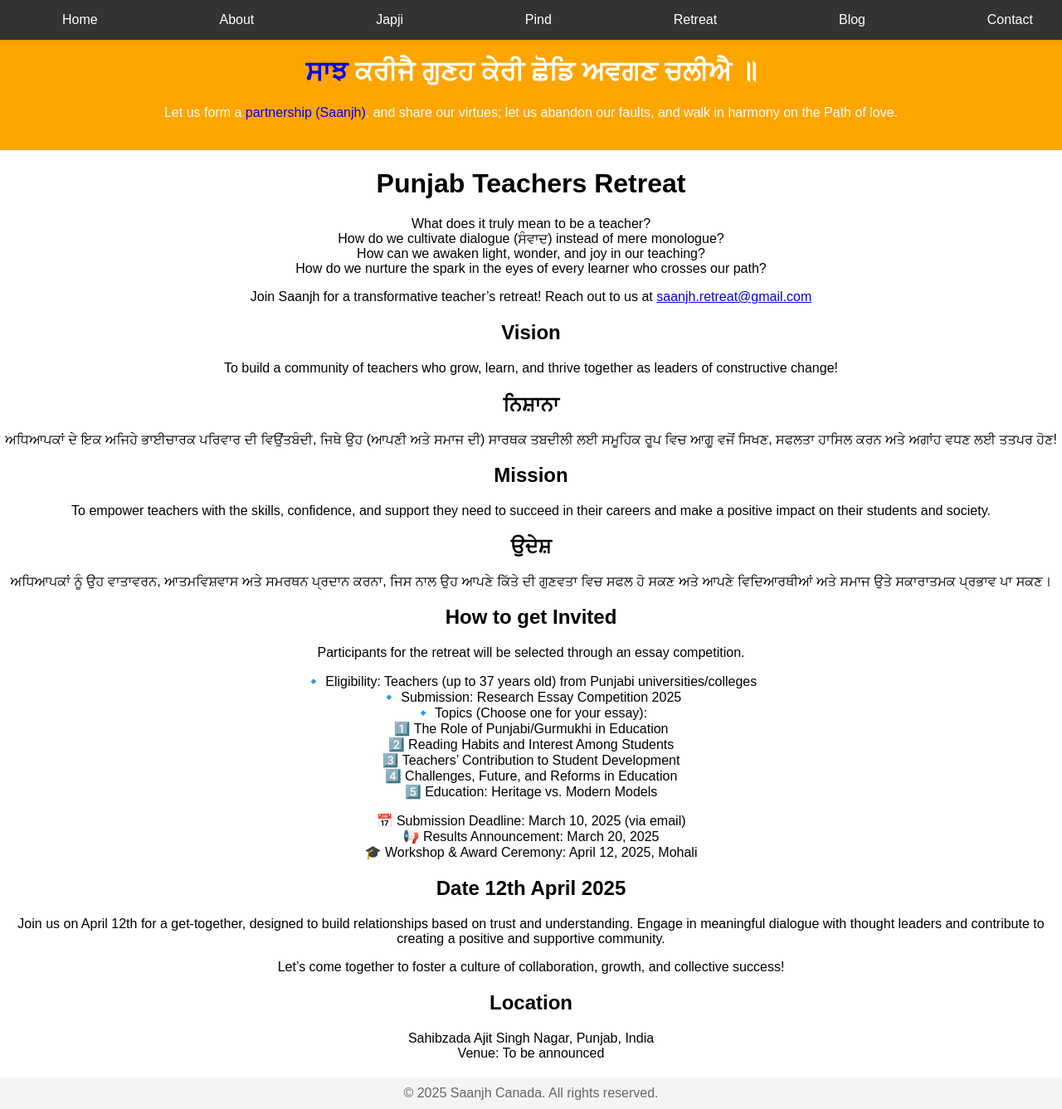
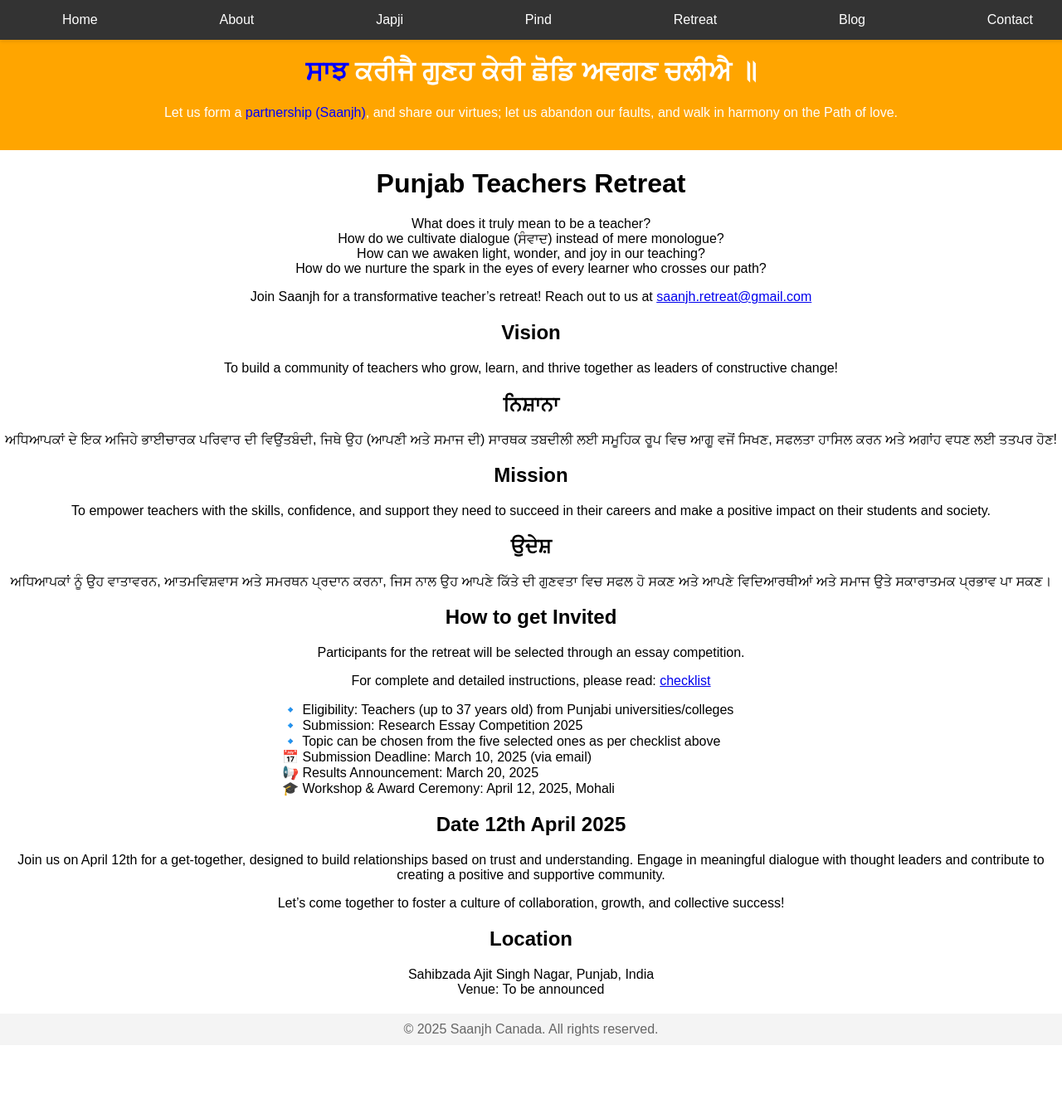
Before and after one commit to saanjh-org/saanjh-org.github.io, a Jekyll site: the page built from retreat.md, in a window 1280 px wide and 1337 px high. Shown: the whole window at 83% size. Built offline with Jekyll 4.4.1, drawn with Linux system fonts in a browser that asks for light colours.

Commit message:
add link to instructions

```diff
--- a/retreat.md
+++ b/retreat.md
@@ -33,19 +33,20 @@ To empower teachers with the skills, confidence, and support they need to succee
 
 Participants for the retreat will be selected through an essay competition.
 
+For complete and detailed instructions, please read: [checklist](https://www.dropbox.com/scl/fi/1fcgqwb8kc4mx6xy0nimw/instructions-to-participate.pdf?rlkey=c4b5vomarsdu7ra8gxfxzobvo&st=h0j955mr&dl=0)
+
+<div style="align: center">
+<p style="text-align: left; width: 600px; margin: 0 auto;">
+
 🔹 Eligibility: Teachers (up to 37 years old) from Punjabi universities/colleges<br/>
 🔹 Submission: Research Essay Competition 2025<br/>
-🔹 Topics (Choose one for your essay):<br/>
-1️⃣ The Role of Punjabi/Gurmukhi in Education<br/>
-2️⃣ Reading Habits and Interest Among Students<br/>
-3️⃣ Teachers’ Contribution to Student Development<br/>
-4️⃣ Challenges, Future, and Reforms in Education<br/>
-5️⃣ Education: Heritage vs. Modern Models<br/>
+🔹 Topic can be chosen from the five selected ones as per checklist above<br/>
 
 📅 Submission Deadline: March 10, 2025 (via email)<br/>
 📢 Results Announcement: March 20, 2025<br/>
 🎓 Workshop & Award Ceremony: April 12, 2025, Mohali<br/>
-
+</p>
+</div>
 ## Date 12th April 2025
 
 Join us on April 12th for a get-together, designed to build relationships based on trust and understanding. Engage in meaningful dialogue with thought leaders and contribute to creating a positive and supportive community.
```
Also changed, not shown: about.md (+1 -0 lines), Gemfile.lock, 4 other files.
